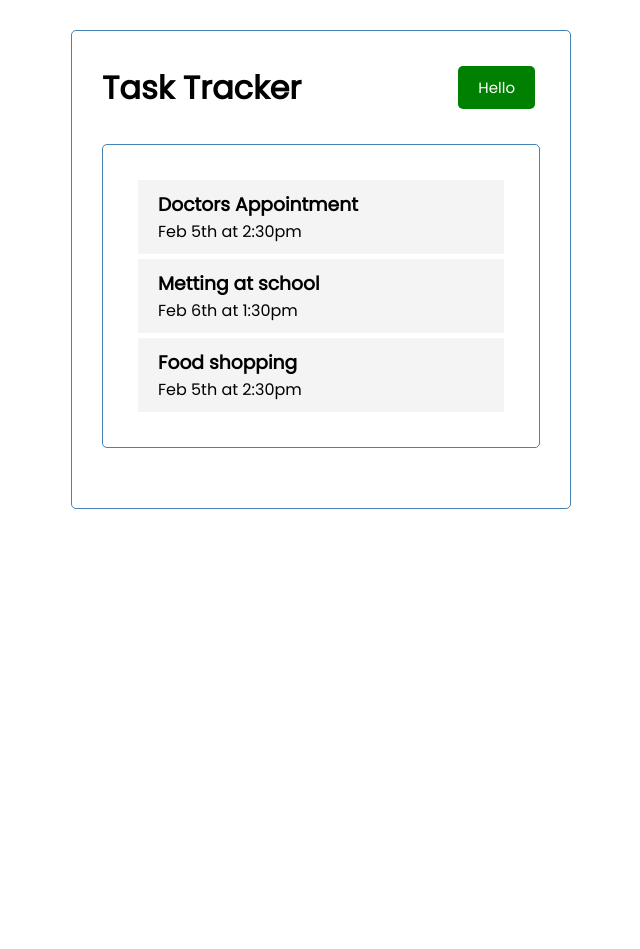
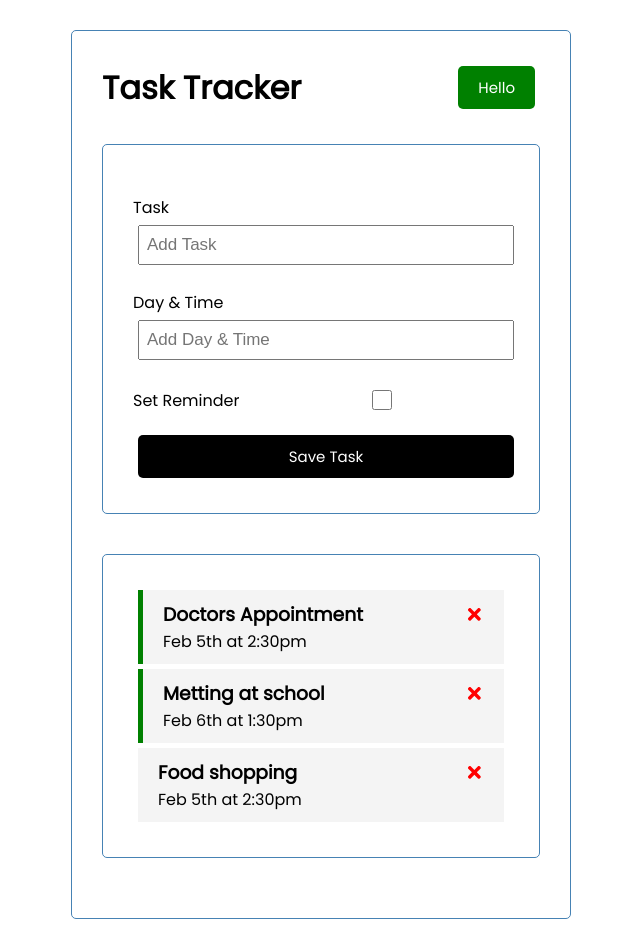
Before and after one commit to AlexMta7/react_crash_course, a React (Create React App) app: page / in a window 1280 px wide. Shown: the whole page, without its empty margins (319-959 px from the left). Before the commit the page ends 800 px from the top, so only its background shows below. Built offline with nearby package versions, Linux system fonts and the light colour scheme.

Commit message:
Se intalaro react-icons se creo un estado para el reminder y una visualizacion de true o false, también un form para el reminder

```diff
--- a/package.json
+++ b/package.json
@@ -8,6 +8,7 @@
     "@testing-library/user-event": "^13.5.0",
     "react": "^18.2.0",
     "react-dom": "^18.2.0",
+    "react-icons": "^4.7.1",
     "react-scripts": "5.0.1",
     "web-vitals": "^2.1.4"
   },
--- a/src/App.js
+++ b/src/App.js
@@ -1,6 +1,7 @@
 import { useState } from "react";
 import Header from "./components/Header";
 import Tasks from "./components/Tasks";
+import AddTask from "./components/AddTask";
 
 function App() {
   const [tasks, setTasks] = useState([
@@ -23,10 +24,22 @@ function App() {
       reminder: false,
     },
   ])
+
+  //Delete Task
+  const deleteTask = (id) => {
+    setTasks(tasks.filter((task) => task.id !== id))
+  }
+
+  //Toggle Reminder
+  const toggleReminder = (id) => {
+    setTasks(tasks.map((task) => task.id === id ? { ...task, reminder: !task.reminder } : task))
+  }
+
   return (
     <div className="container">
       <Header title="Task Tracker" />
-      <Tasks tasks={tasks} />
+      <AddTask/>
+      {tasks.length > 0 ? (<Tasks tasks={tasks} onDelete={deleteTask} onToggle={toggleReminder} />) : ('No tasks to show')}
     </div>
   )
 }
--- /dev/null
+++ b/src/components/AddTask.js
@@ -0,0 +1,27 @@
+import { useState } from "react";
+
+const AddTask = () => {
+    const [text, setText] = useState('')
+    const [day, setDay] = useState('')
+    const [reminder, setReminder] = useState(false)
+
+  return (
+    <form className="add-form container">
+      <div className="form-control">
+        <label>Task</label>
+        <input type="text" placeholder="Add Task" value={text} onChange={(e)=>{setText(e.target.value)}}/>
+      </div>
+      <div className="form-control">
+        <label>Day & Time</label>
+        <input type="text" placeholder="Add Day & Time" value={day} onChange={(e)=>{setDay(e.target.value)}}/>
+      </div>
+      <div className="form-control form-control-check">
+        <label>Set Reminder</label>
+        <input type='checkbox' value={reminder} onChange={(e)=>{setReminder(e.currentTarget.checked)}} />
+      </div>
+      <input type="submit" value='Save Task' className="btn btn-block" />
+    </form>
+  );
+};
+
+export default AddTask;
--- a/src/components/Task.js
+++ b/src/components/Task.js
@@ -1,6 +1,7 @@
-const Task = ({task}) => {
-    return <div className="task">
-        <h3>{task.text}</h3>
+import { FaTimes } from 'react-icons/fa';
+const Task = ({ task, onDelete, onToggle}) => {
+    return <div className={`task ${task.reminder ? 'reminder' :''}`} onDoubleClick={() => onToggle(task.id)}>
+        <h3>{task.text}<FaTimes style={{color: 'red', cursor:'pointer'}} onClick={()=>onDelete(task.id)}/></h3>
         <p>{task.day}</p>
     </div>;
 };
--- a/src/components/Tasks.js
+++ b/src/components/Tasks.js
@@ -1,8 +1,11 @@
 import Task from "./Task";
 
-const Tasks = ({ tasks }) => {
+const Tasks = ({ tasks, onDelete, onToggle }) => {
   return <div className="container">{tasks.map((task) => (
-    <Task key={task.id} task={task} />
+    <Task key={task.id}
+      task={task}
+      onDelete={onDelete}
+      onToggle={onToggle} />
   ))}
   </div>;
 };
```
Also changed, not shown: 1 other file (tests, documents, lock files or other folders).
